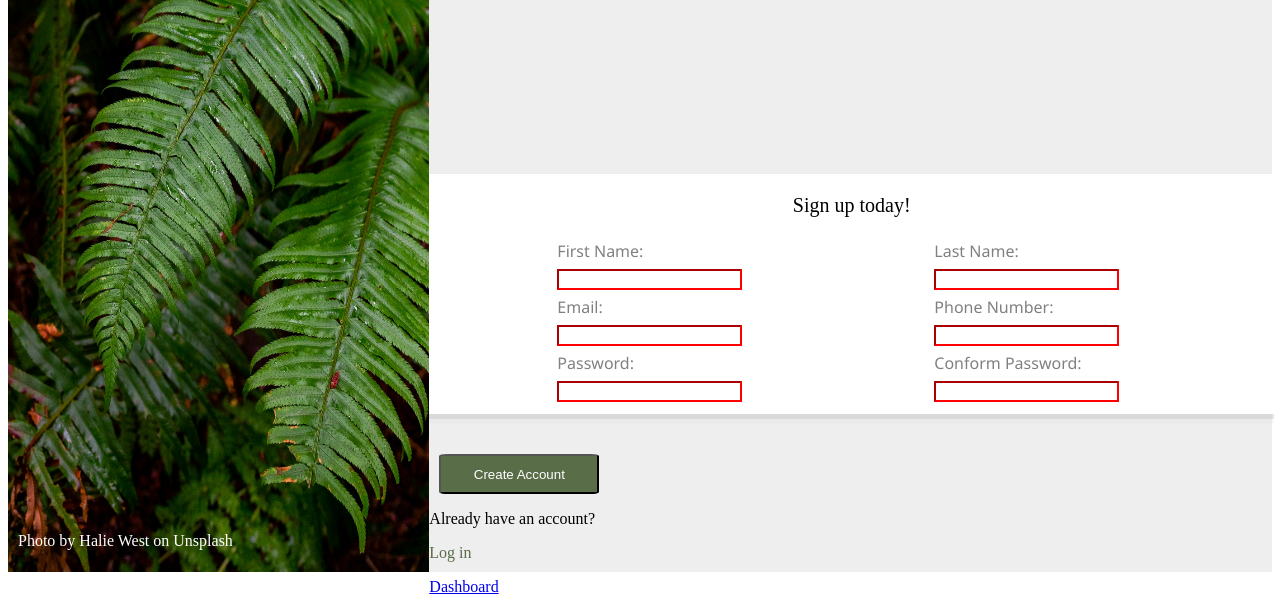
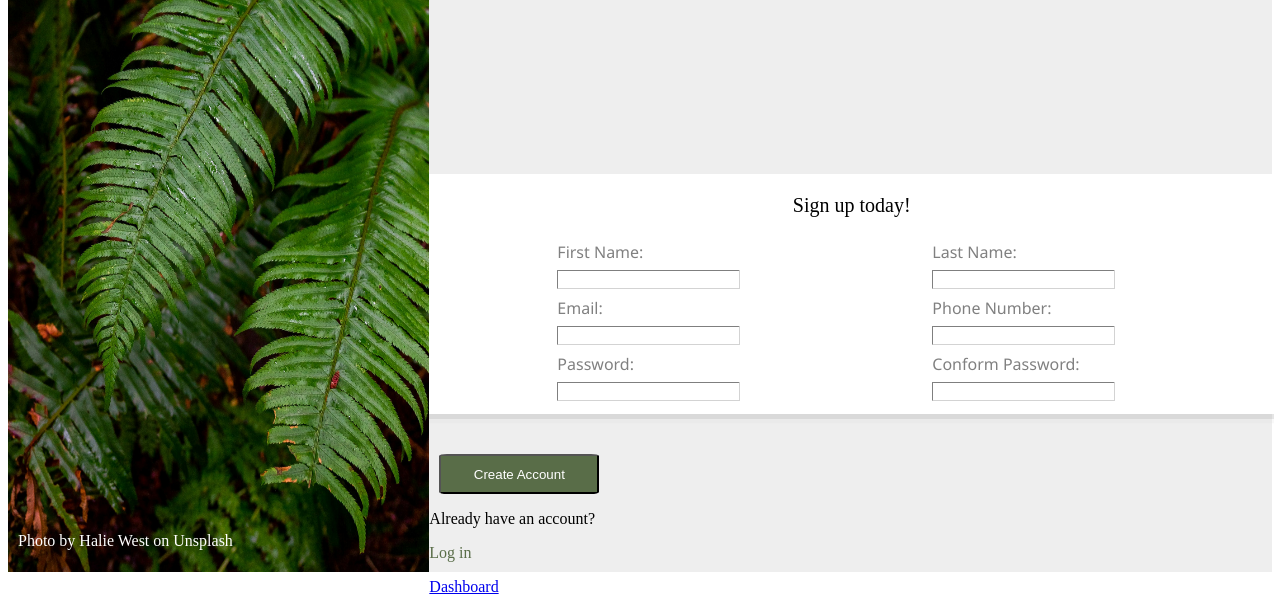
Before and after one commit to Callandor1209/sign-up-form, a plain HTML site: page index.html in a window 1280 px wide. Shown: the part 236-832 px from the top of the page. Drawn offline with Linux system fonts and the light colour scheme.

Commit message:
fixed annouing red stuff

```diff
--- a/styles.css
+++ b/styles.css
@@ -141,8 +141,3 @@
     border-color: lightgray;
     border-width: 0.5px;
 }
-input:invalid{
-    border-color: red !important;
-    border-width: 2px !important;
-    color: red;
-}
```
